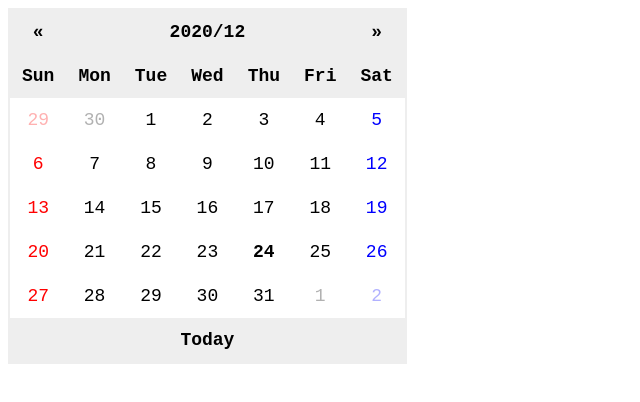
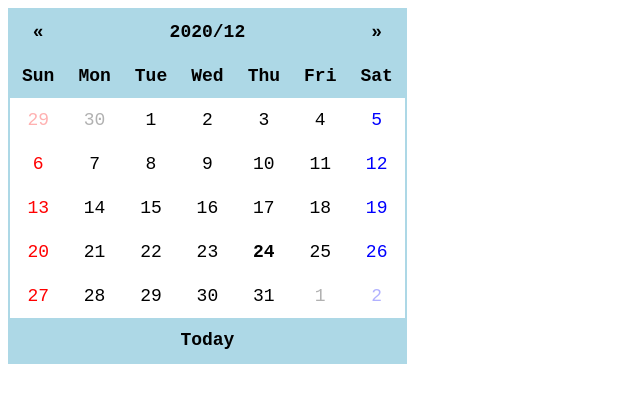
Before and after one commit to tarorinn/calendar.github.io, a plain HTML site: page index.html in a window 1280 px wide. Shown: the whole page, without its empty margins (0-640 px from the left). Drawn offline with Linux system fonts and the light colour scheme.

Commit message:
Update style.css

```diff
--- a/style.css
+++ b/style.css
@@ -4,13 +4,13 @@ body {
 }
 
 table {
-  border: 2px solid #eee;
+  border: 2px solid #add8e6;
   border-collapse: collapse;
 }
 
 thead,
 tfoot {
-  background: #eee;
+  background: #add8e6;
 }
 
 th,
```
